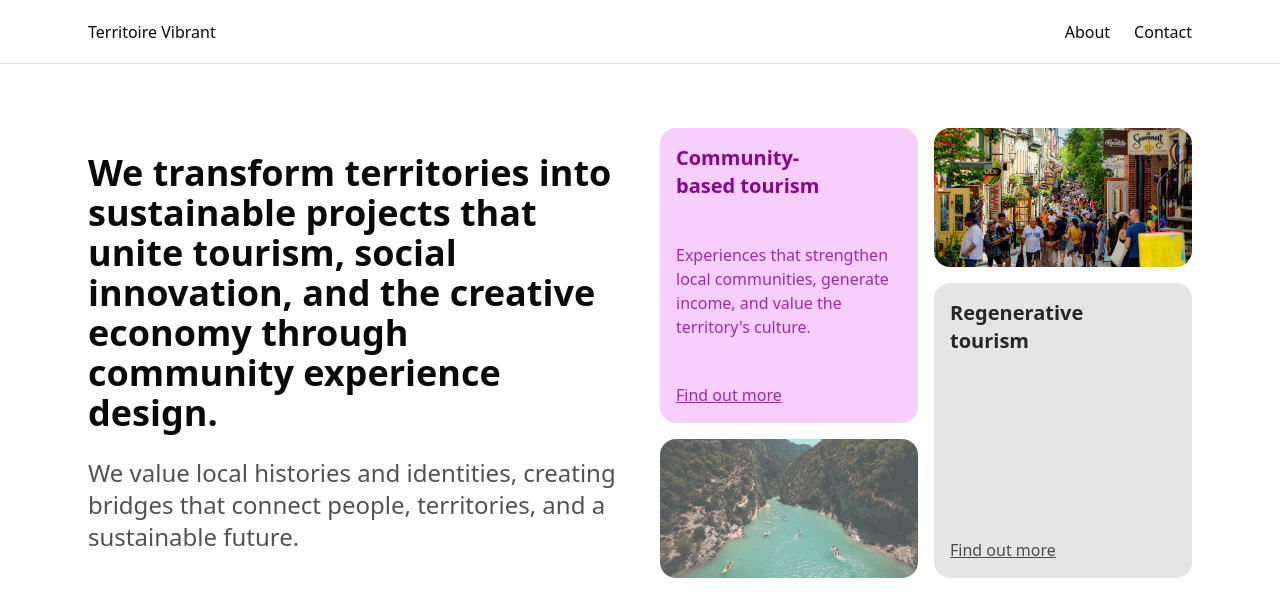
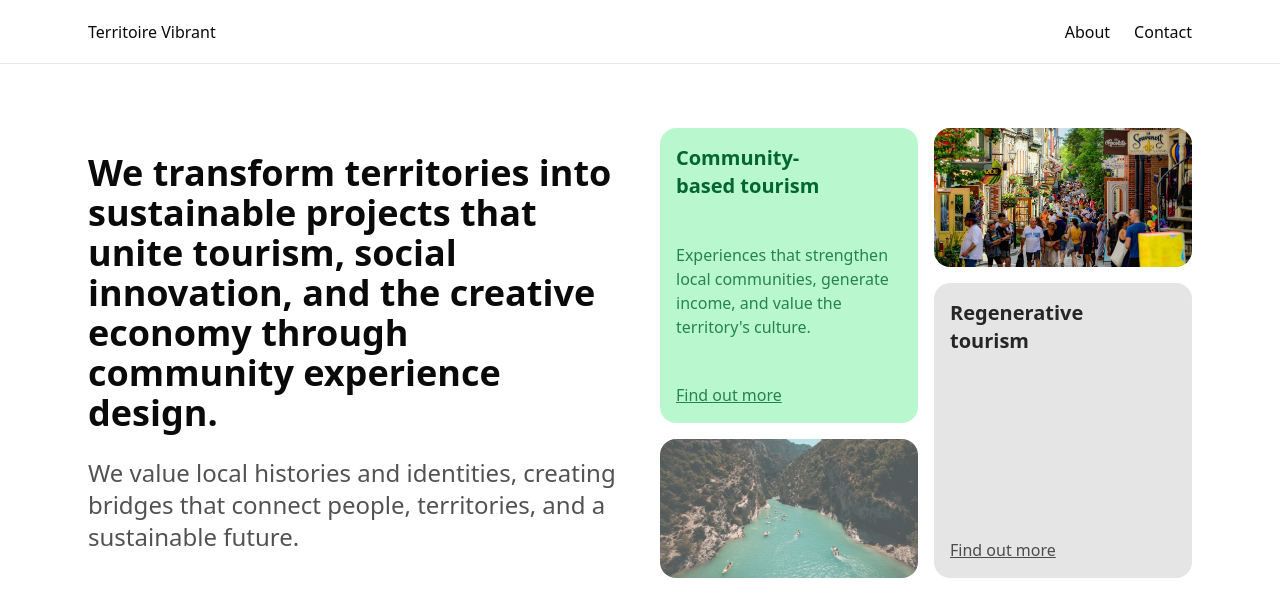
Before and after one commit to Territoire-Vibrant/territoire-vibrant-site, a Next.js app: page /en in a window 1280 px wide. Shown: the top 616 px of the page. Built offline with nearby package versions, Linux system fonts and the light colour scheme.

Commit message:
chore: Change Hero box 1 color from fuchsia to green
Updated the background and text color classes for the first box in the Hero component from fuchsia to green to better match the intended design.

```diff
--- a/app/[locale]/(home)/components/Hero/index.tsx
+++ b/app/[locale]/(home)/components/Hero/index.tsx
@@ -22,8 +22,8 @@ export const Hero = () => {
 
       {/* Hero grid */}
       <div className='grid size-full gap-4 lg:max-h-[450px] md:w-1/2 md:grid-cols-2 md:grid-rows-3'>
-        {/* Box 1 - Fuchsia text */}
-        <div className='flex size-full flex-col justify-between space-y-4 rounded-2xl bg-fuchsia-200 p-4 text-fuchsia-800 md:row-span-2'>
+        {/* Box 1 - Green text */}
+        <div className='flex size-full flex-col justify-between space-y-4 rounded-2xl bg-green-200 p-4 text-green-800 md:row-span-2'>
           <div className='w-3/4 font-bold text-xl'>{t('Hero.box1.title')}</div>
 
           <p className='opacity-80'>{t('Hero.box1.subtext')}</p>
```
